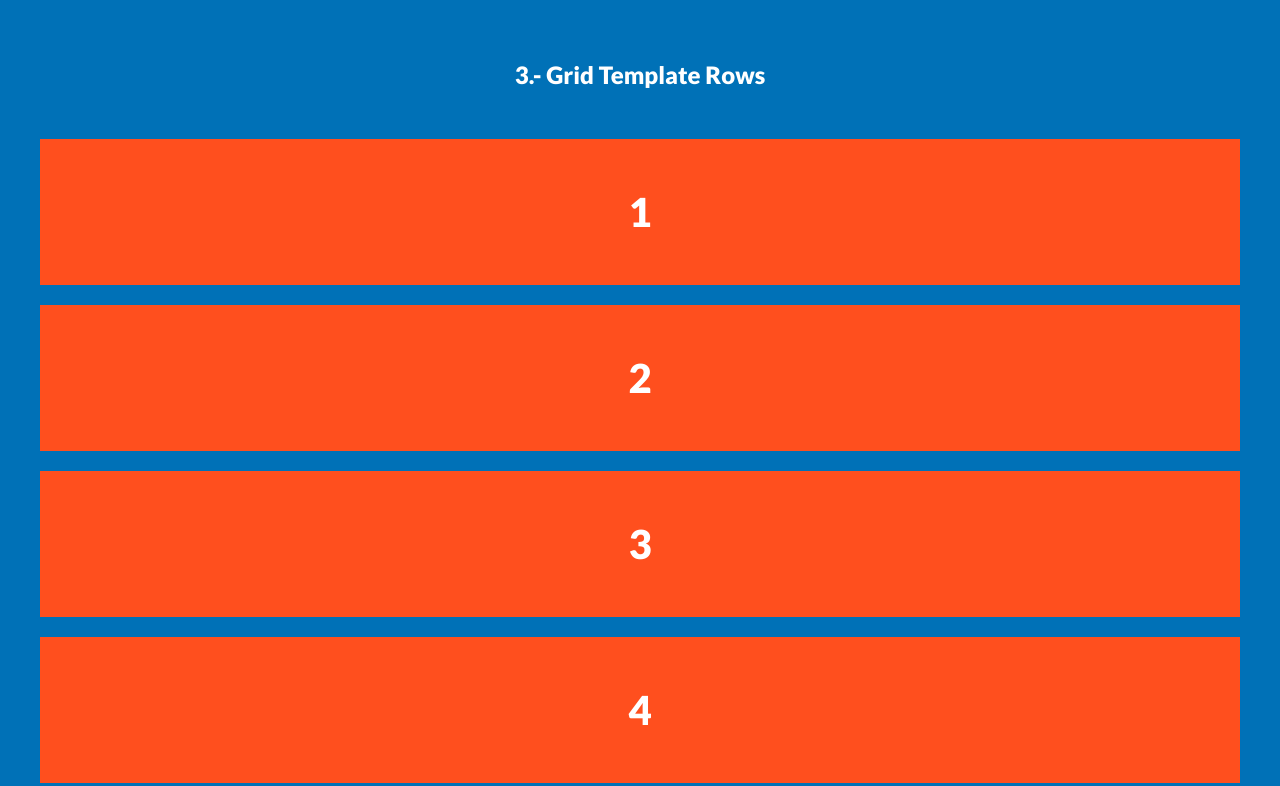
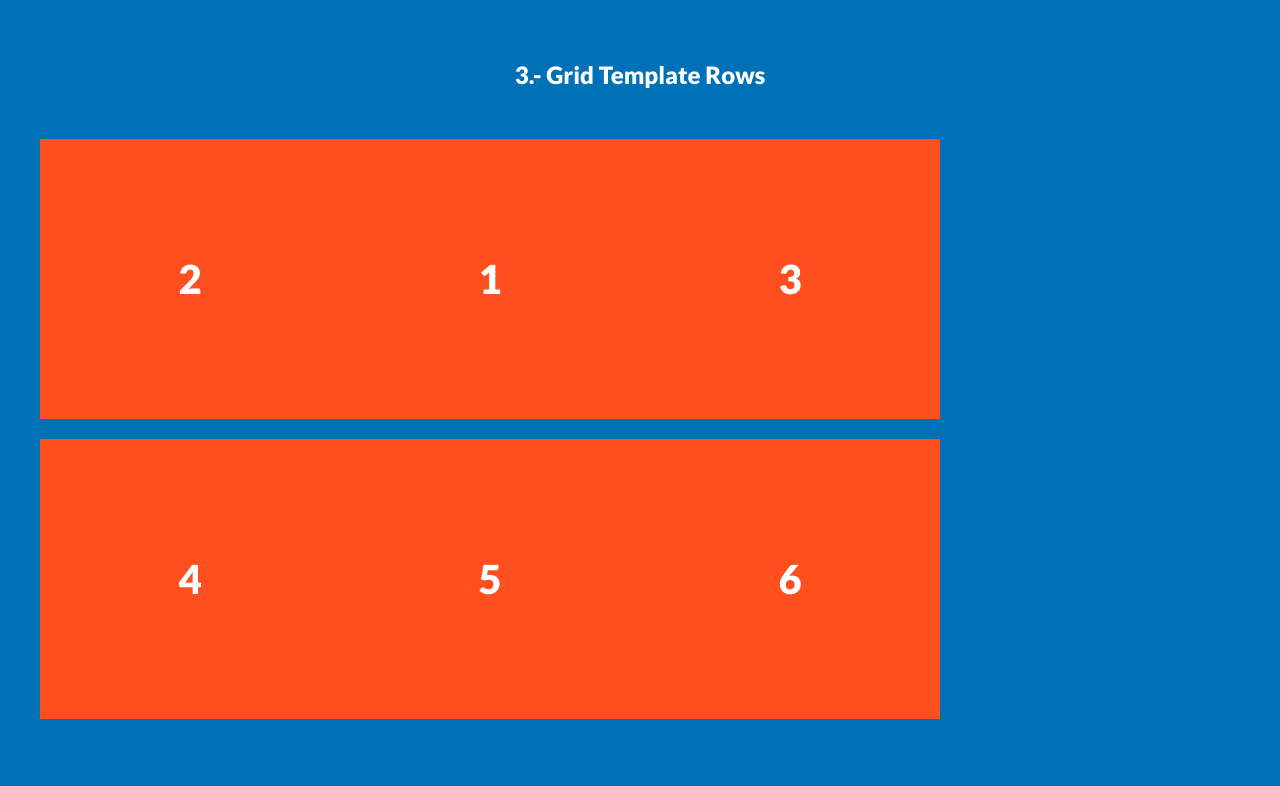
Before and after one commit to psyQore/Practica-Grid-Conceptos-Basicos, a plain HTML site: page index.html in a window 1280 px wide. Shown: the part 1480-2266 px from the top of the page. Drawn offline with Linux system fonts and the light colour scheme.

Commit message:
Ejemplo grid template row

```diff
--- a/css/style.css
+++ b/css/style.css
@@ -67,6 +67,23 @@ h2 {
   grid-template-columns: repeat(3, 300px);
 }
 
-.grid-2 .box:nth-child(2){
-    grid-column: 1 / 2;
+.grid-2 .box:nth-child(2) {
+  grid-column: 1 / 2;
 }
+
+/* 3 -  Grid Template Rows */
+.grid-3 {
+  display: grid;
+  grid-template-rows: repeat(2, 300px);
+  grid-template-columns: repeat(3, 300px);
+}
+.grid-3 .box:nth-child(2) {
+  grid-row: 1 / 2;
+}
+/*
+
+    Sintaxis Recomendada:
+    grid-row: repeat(6, 300px);
+
+
+*/
```
